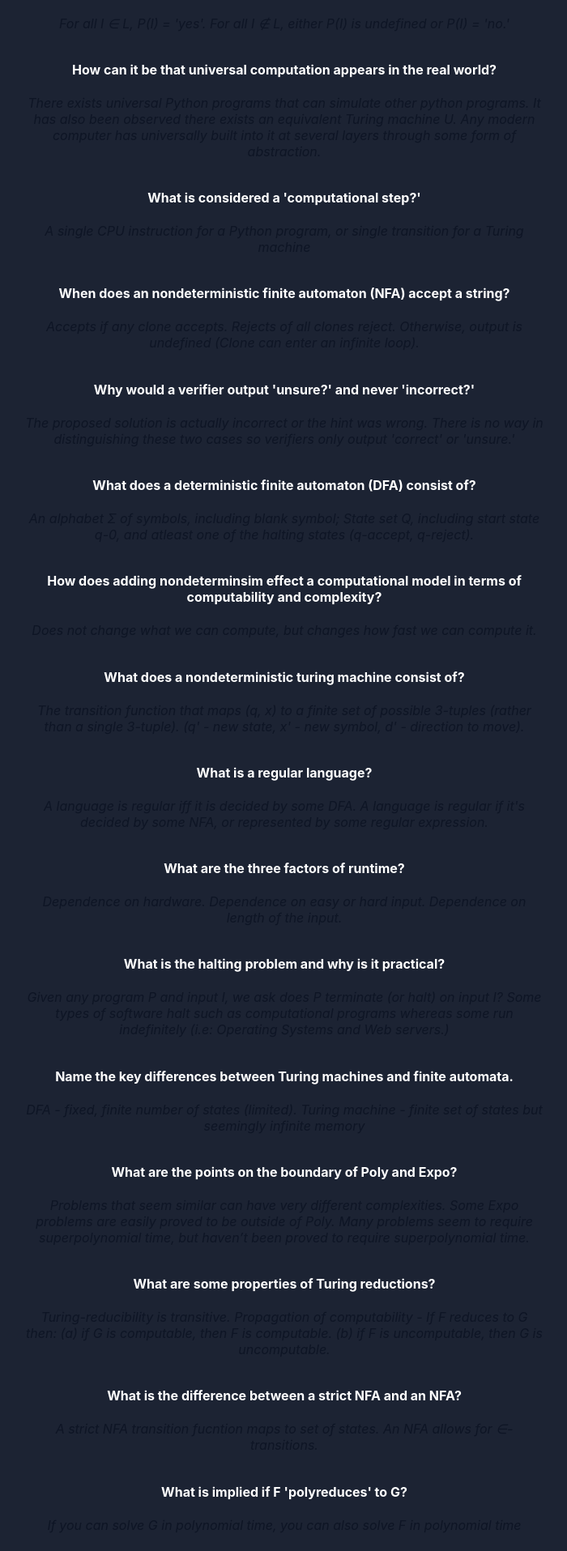
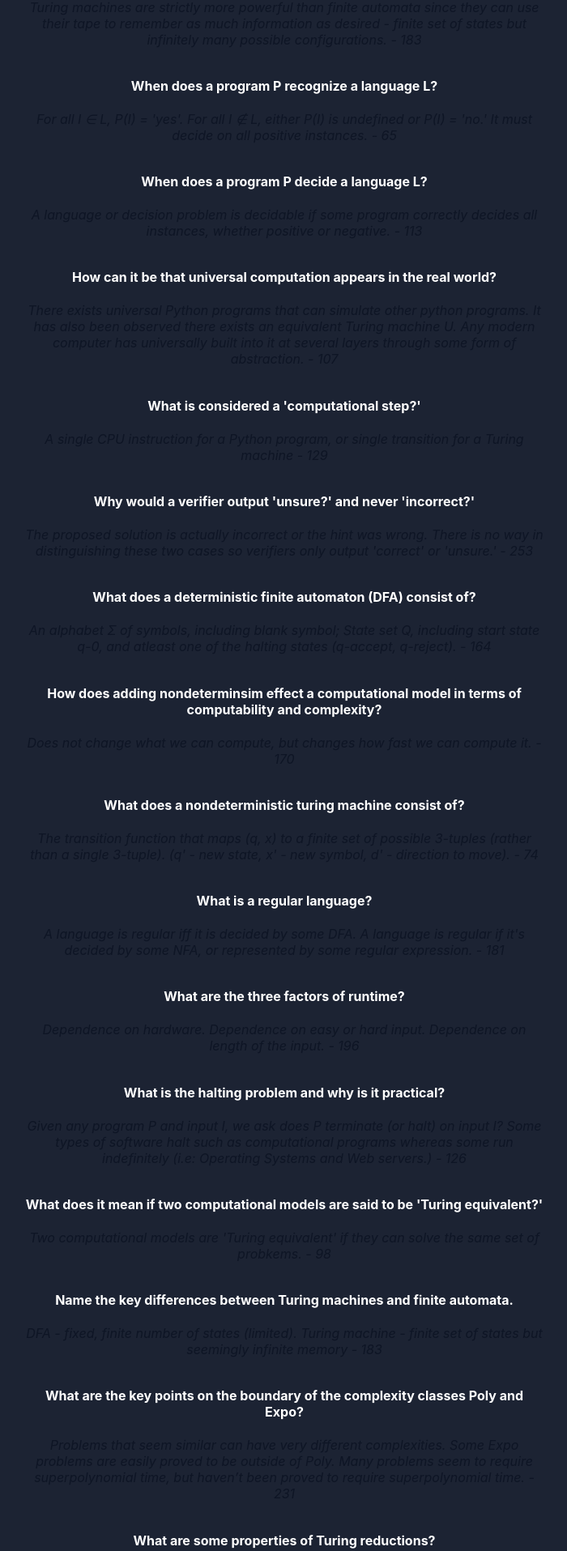
Before and after one commit to Ahljenn/Theory-of-Computation, a React (Vite) app: page / in a window 1280 px wide. Shown: the part 645-2560 px from the top of the page at 81% size, without its empty margins (289-989 px from the left). Built offline with nearby package versions, Linux system fonts and the light colour scheme.

Commit message:
30 questions

```diff
--- a/components/App.jsx
+++ b/components/App.jsx
@@ -28,7 +28,7 @@ function App() {
   useEffect(() => {
     setQuestionCount(counter);
     console.log("Rendering question/answer sets...");
-  }, [searchTerm])
+  }, [searchTerm]);
 
   function handleShuffle(){
     setQuestionData(shuffleQuestions(questionData));
--- a/components/Header.jsx
+++ b/components/Header.jsx
@@ -5,15 +5,12 @@ import '../styles/Header.css';
 function Header() {
   return (
     <header>
-
       <h1>Theory of Computation: Review</h1>
-
       <p>
         Content from John MacCormick's
         <b><i> What Can Be Computed?</i></b>
       </p>
       <p><i>Computability & Complexity</i></p>
-
     </header>
   );
 }
--- a/data/questions.json
+++ b/data/questions.json
@@ -1,110 +1,122 @@
 [
     {
       "question": "What are the possible outputs of a terminating nondeterministic computation?",
-      "answer": "If all leaves of a (finite) computation tree, T, are negative, the output is 'no'. If T has any positive leaves, any one of the positive return values is a possible output; Otherwise, output is undefined."
+      "answer": "If all leaves of a (finite) computation tree, T, are negative, the output is 'no'. If T has any positive leaves, any one of the positive return values is a possible output; Otherwise, output is undefined. - 151"
+    },
+    {
+      "question": "When does an nondeterministic finite automaton (NFA) accept a string?",
+      "answer": "Accepts if any clone accepts. Rejects if all clones reject. Otherwise, output is undefined (Clone can enter an infinite loop). - 170"
     },
     {
       "question": "Is a Turing machine as powerful as finite automata? Why or why not?",
-      "answer": "Turing machines are strictly more powerful than finite automata since they can use their tape to remember as much information as desired - finite set of states but infinitely many possible configurations."
+      "answer": "Turing machines are strictly more powerful than finite automata since they can use their tape to remember as much information as desired - finite set of states but infinitely many possible configurations. - 183"
     },
     {
       "question": "When does a program P recognize a language L?",
-      "answer": "For all I ∈ L, P(I) = 'yes'. For all I ∉ L, either P(I) is undefined or P(I) = 'no.'"
+      "answer": "For all I ∈ L, P(I) = 'yes'. For all I ∉ L, either P(I) is undefined or P(I) = 'no.' It must decide on all positive instances. - 65"
+    },
+    {
+      "question": "When does a program P decide a language L?",
+      "answer": "A language or decision problem is decidable if some program correctly decides all instances, whether positive or negative. - 113"
     },
     {
       "question": "How can it be that universal computation appears in the real world?",
-      "answer": "There exists universal Python programs that can simulate other python programs. It has also been observed there exists an equivalent Turing machine U. Any modern computer has universally built into it at several layers through some form of abstraction."
+      "answer": "There exists universal Python programs that can simulate other python programs. It has also been observed there exists an equivalent Turing machine U. Any modern computer has universally built into it at several layers through some form of abstraction. - 107"
     },
     {
       "question": "What is considered a 'computational step?'",
-      "answer": "A single CPU instruction for a Python program, or single transition for a Turing machine"
-    },
-    {
-      "question": "When does an nondeterministic finite automaton (NFA) accept a string?",
-      "answer": "Accepts if any clone accepts. Rejects of all clones reject. Otherwise, output is undefined (Clone can enter an infinite loop)."
+      "answer": "A single CPU instruction for a Python program, or single transition for a Turing machine - 129"
     },
     {
       "question": "Why would a verifier output 'unsure?' and never 'incorrect?'",
-      "answer": "The proposed solution is actually incorrect or the hint was wrong. There is no way in distinguishing these two cases so verifiers only output 'correct' or 'unsure.'"
+      "answer": "The proposed solution is actually incorrect or the hint was wrong. There is no way in distinguishing these two cases so verifiers only output 'correct' or 'unsure.' - 253"
     },
     {
       "question": "What does a deterministic finite automaton (DFA) consist of?",
-      "answer": "An alphabet Σ of symbols, including blank symbol; State set Q, including start state q-0, and atleast one of the halting states (q-accept, q-reject)."
+      "answer": "An alphabet Σ of symbols, including blank symbol; State set Q, including start state q-0, and atleast one of the halting states (q-accept, q-reject). - 164"
     },
     {
       "question": "How does adding nondeterminsim effect a computational model in terms of computability and complexity?",
-      "answer": "Does not change what we can compute, but changes how fast we can compute it."
+      "answer": "Does not change what we can compute, but changes how fast we can compute it. - 170"
     },
     {
       "question": "What does a nondeterministic turing machine consist of?",
-      "answer": "The transition function that maps (q, x) to a finite set of possible 3-tuples (rather than a single 3-tuple). (q' - new state, x' - new symbol, d' - direction to move)."
+      "answer": "The transition function that maps (q, x) to a finite set of possible 3-tuples (rather than a single 3-tuple). (q' - new state, x' - new symbol, d' - direction to move). - 74"
     },
     {
       "question": "What is a regular language?",
-      "answer": "A language is regular iff it is decided by some DFA. A language is regular if it's decided by some NFA, or represented by some regular expression."
+      "answer": "A language is regular iff it is decided by some DFA. A language is regular if it's decided by some NFA, or represented by some regular expression. - 181"
     },
     {
       "question": "What are the three factors of runtime?",
-      "answer": "Dependence on hardware. Dependence on easy or hard input. Dependence on length of the input."
+      "answer": "Dependence on hardware. Dependence on easy or hard input. Dependence on length of the input. - 196"
     },
     {
       "question": "What is the halting problem and why is it practical?",
-      "answer": "Given any program P and input I, we ask does P terminate (or halt) on input I? Some types of software halt such as computational programs whereas some run indefinitely (i.e: Operating Systems and Web servers.)"
+      "answer": "Given any program P and input I, we ask does P terminate (or halt) on input I? Some types of software halt such as computational programs whereas some run indefinitely (i.e: Operating Systems and Web servers.) - 126"
+    },
+    {
+      "question": "What does it mean if two computational models are said to be 'Turing equivalent?'",
+      "answer": "Two computational models are 'Turing equivalent' if they can solve the same set of probkems. - 98"
     },
     {
       "question": "Name the key differences between Turing machines and finite automata.",
-      "answer": "DFA - fixed, finite number of states (limited). Turing machine - finite set of states but seemingly infinite memory"
+      "answer": "DFA - fixed, finite number of states (limited). Turing machine - finite set of states but seemingly infinite memory - 183"
     },
     {
-      "question": "What are the points on the boundary of Poly and Expo?",
-      "answer": "Problems that seem similar can have very different complexities. Some Expo problems are easily proved to be outside of Poly. Many problems seem to require superpolynomial time, but haven’t been proved to require superpolynomial time."
+      "question": "What are the key points on the boundary of the complexity classes Poly and Expo?",
+      "answer": "Problems that seem similar can have very different complexities. Some Expo problems are easily proved to be outside of Poly. Many problems seem to require superpolynomial time, but haven’t been proved to require superpolynomial time. - 231"
     },
     {
       "question": "What are some properties of Turing reductions?",
-      "answer": "Turing-reducibility is transitive. Propagation of computability - If F reduces to G then: (a) if G is computable, then F is computable. (b) if F is uncomputable, then G is uncomputable."
+      "answer": "Turing-reducibility is transitive. Propagation of computability - If F reduces to G then: (a) if G is computable, then F is computable. (b) if F is uncomputable, then G is uncomputable. - 122"
     },
     {
       "question": "What is the difference between a strict NFA and an NFA?",
-      "answer": "A strict NFA transition fucntion maps to set of states. An NFA allows for ∈-transitions."
+      "answer": "A strict NFA transition fucntion maps to set of states. An NFA allows for ∈-transitions. - 169"
     },
     {
       "question": "What is implied if F 'polyreduces' to G?",
-      "answer": "If you can solve G in polynomial time, you can also solve F in polynomial time"
+      "answer": "If you can solve G in polynomial time, you can also solve F in polynomial time. - 273"
     },
     {
       "question": "What is a verifier?",
-      "answer": "A program that checks solutions to computation problems."
+      "answer": "A program that checks solutions to computation problems. - 250"
     },
     {
       "question": "Why are PolyCheck and NPoly identical?",
-      "answer": "PolyCheck is in NPoly, and vice versa."
+      "answer": "PolyCheck is in NPoly, and vice versa. - 259"
     },
     {
       "question": "Which complexity class does not depend on the type of computational model used?",
-      "answer": "O(1) - Constant Time."
+      "answer": "O(1) - Constant Time. - 223"
     },
     {
       "question": "What is a computational problem?",
-      "answer": "Given an alphabet Σ, a computational problem is a function mapping strings on Σ to sets of strings on Σ."
+      "answer": "Given an alphabet Σ, a computational problem is a function mapping strings on Σ to sets of strings on Σ. - 62"
     },
     {
       "question": "What is implied if F 'reduces' to G?",
-      "answer": "F can be solved if G can be solved; F is no harder than G."
+      "answer": "F can be solved if G can be solved; F is no harder than G. - 116"
     },
     {
       "question": "What is the significance of a regular expression (regex) in terms of the theory of computation?",
-      "answer": "Given any DFA or NFA, there is an equivalent regular expression. Given any regular expression, there is an equivalent DFA."
+      "answer": "Given any DFA or NFA, there is an equivalent regular expression. Given any regular expression, there is an equivalent DFA. - 180"
     },
     {
       "question": "What are the three main models of nondeterminism?",
-      "answer": "Simultaneous threads. Random choice. External choice."
+      "answer": "Simultaneous threads. Random choice. External choice. - 158"
     },
     {
       "question": "What is a computation tree?",
-      "answer": "A type of labeled graph that helps visualize the effect of a nondeterministic program."
+      "answer": "A type of labeled graph that helps visualize the effect of a nondeterministic program. - 149"
     },
     {
       "question": "When is a computational problem F in the complexity class PolyCheck?",
-      "answer": "F is in PolyCheck if we can verify / check its positive instances in polynomial time."
+      "answer": "F is in PolyCheck if we can verify / check its positive instances in polynomial time. - 256"
+    },
+    {
+      "question": "When do we call a program 'determinstic?'",
+      "answer": "A program is said to be 'determinstic' if its execution path is uniquely determined by the state of C when the program begins executing.' - 24"
     }
 ]
```
